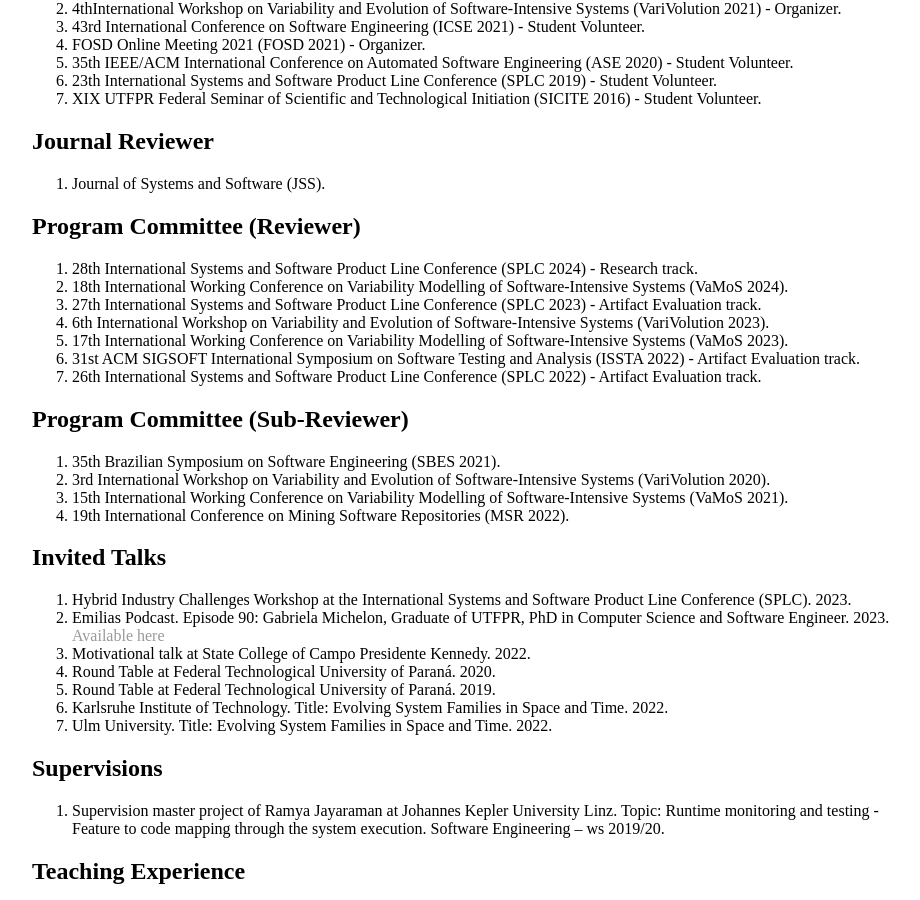
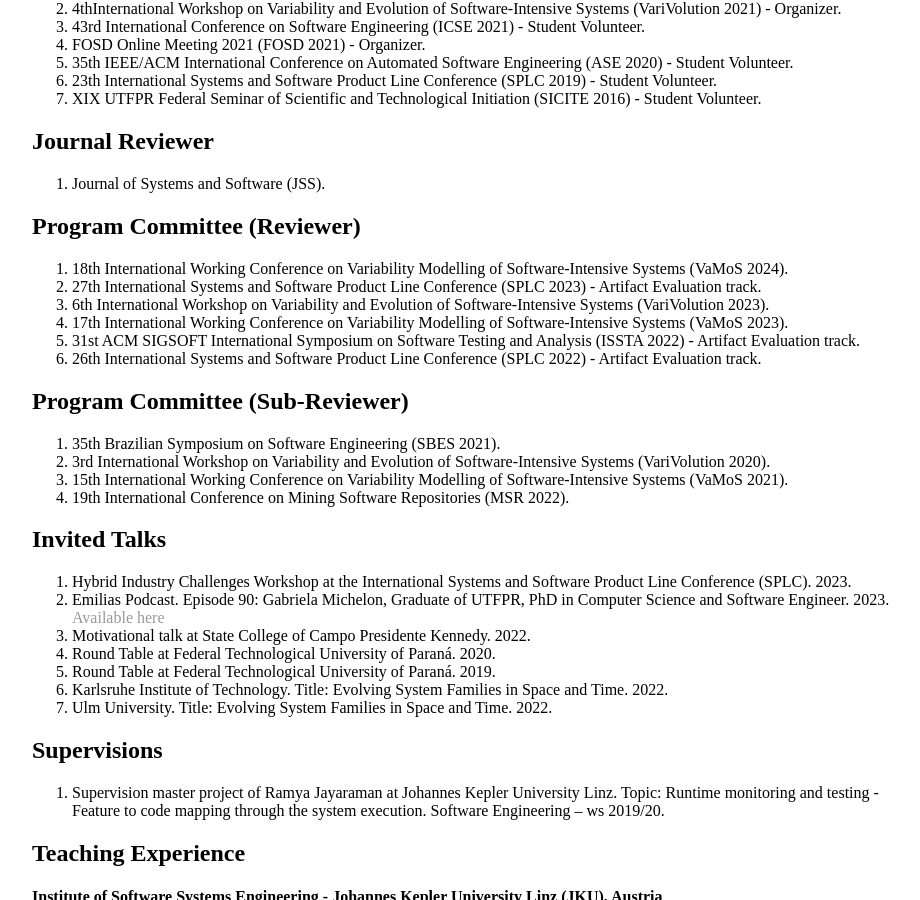
Before and after one commit to GabrielaMichelon/gabrielamichelon.github.io, a Jekyll site: the page built from cv/index.html, in a window 1280 px wide and 900 px high, scrolled down 2481 px. Shown: the whole window, without its empty margins (160-1080 px from the left). Built offline with Jekyll 4.4.1, drawn with Linux system fonts in a browser that asks for light colours.

Commit message:
Revert "add PC at SPLC 2024"
This reverts commit 38e4166e0c6ccebffe1fdb586048a2c50429f1c1.

```diff
--- a/cv/index.html
+++ b/cv/index.html
@@ -133,7 +133,6 @@
 		<h2>Program Committee (Reviewer)</h2>
 
 		<ol>
-						<li>28th International Systems and Software Product Line Conference (SPLC 2024) - Research track.</li>
 						<li>18th International Working Conference on Variability Modelling of Software-Intensive Systems (VaMoS 2024).</li>
 						<li>27th International Systems and Software Product Line Conference (SPLC 2023) - Artifact Evaluation track.</li>
 						<li>6th International Workshop on Variability and Evolution of Software-Intensive Systems (VariVolution 2023).</li>
```
Also changed, not shown: 1 other file.
